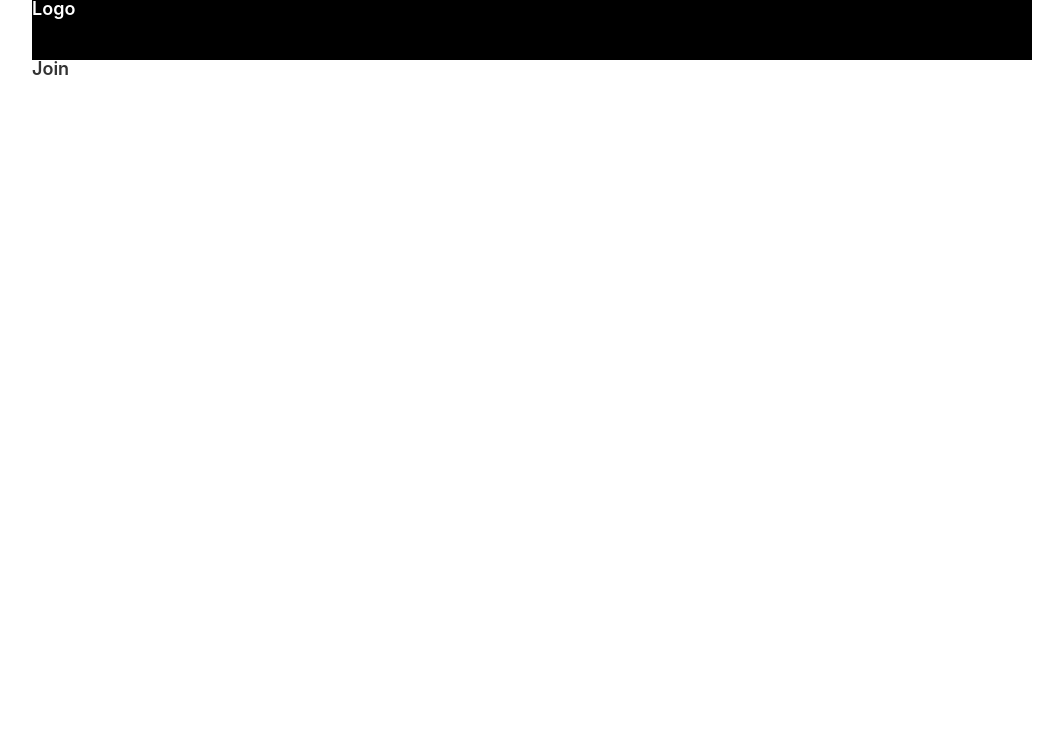
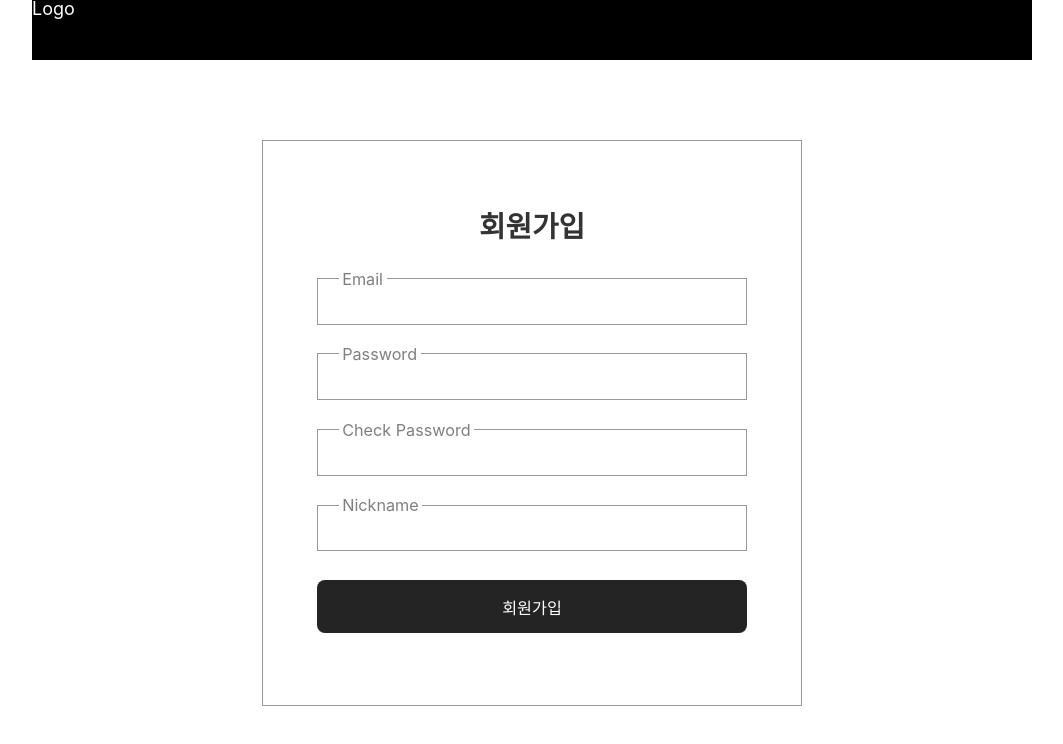
Before and after one commit to hansejun/Q-Port_TEST, a React (Create React App) app: page /join in a window 1280 px wide. Shown: the top 744 px of the page, without its empty margins (108-1171 px from the left). Built offline with nearby package versions, Linux system fonts and the light colour scheme; a web font is replaced by a local one.

Commit message:
로그인 회원가입 페이지 생성

```diff
--- a/package.json
+++ b/package.json
@@ -3,6 +3,9 @@
   "version": "0.1.0",
   "private": true,
   "dependencies": {
+    "@emotion/react": "^11.10.4",
+    "@emotion/styled": "^11.10.4",
+    "@mui/material": "^5.10.10",
     "@reduxjs/toolkit": "^1.8.6",
     "@testing-library/jest-dom": "^5.16.5",
     "@testing-library/react": "^13.4.0",
--- a/src/components/Layout/Layout.jsx
+++ b/src/components/Layout/Layout.jsx
@@ -13,7 +13,6 @@ function Layout({ children }) {
 export default Layout;
 
 const Wrapper = styled.div`
-  font-weight: 600;
   max-width: 1000px;
   margin: 0 auto;
 `;
--- /dev/null
+++ b/src/elem/TextInput.jsx
@@ -0,0 +1,43 @@
+import styled from "styled-components";
+
+function TextInput({ type, register, label }) {
+  return (
+    <InputLabel>
+      <span>{label}</span>
+      <Input {...register} type={type} />
+    </InputLabel>
+  );
+}
+export default TextInput;
+const InputLabel = styled.label`
+  position: relative;
+  span {
+    position: absolute;
+    font-size: 0.9rem;
+    color: rgba(0, 0, 0, 0.5);
+    background-color: white;
+    top: -0.4rem;
+    left: 1.2rem;
+    padding: 0 0.2rem;
+  }
+  &:focus-within span {
+    color: #7298ff;
+  }
+`;
+const Input = styled.input`
+  width: 100%;
+  padding: 0.8rem 0.6rem;
+  font-size: 0.8rem;
+  border: 1px solid rgba(0, 0, 0, 0.4);
+  background-color: white;
+  &:-webkit-autofill {
+    -webkit-box-shadow: 0 0 0 1000px white inset;
+  }
+  &:focus {
+    border: 1.5px solid #7298ff;
+
+    &::placeholder {
+      opacity: 0;
+    }
+  }
+`;
--- a/src/pages/Join.jsx
+++ b/src/pages/Join.jsx
@@ -1,10 +1,123 @@
+import { useForm } from "react-hook-form";
+import styled from "styled-components";
 import Layout from "../components/Layout/Layout";
-
+import TextInput from "../elem/TextInput";
+import Button from "../elem/Button";
 function Join() {
+  const {
+    register,
+    handleSubmit,
+    formState: { errors },
+    setError,
+  } = useForm();
+  const onValid = (inputs) => {
+    if (inputs.password !== inputs.password2) {
+      setError(
+        "password2",
+        { message: "비밀번호가 일치하지 않습니다." },
+        { shouldFocus: true }
+      );
+    }
+  };
   return (
     <Layout>
-      <div>Join</div>
+      <JoinContainer>
+        <Form onSubmit={handleSubmit(onValid)}>
+          <h1>회원가입</h1>
+          <TextInput
+            register={{
+              ...register("email", {
+                required: "이메일을 입력해주세요",
+                pattern: {
+                  value:
+                    /^[0-9a-zA-Z]([-_.]?[0-9a-zA-Z])*@[0-9a-zA-Z]([-_.]?[0-9a-zA-Z])*.[a-zA-Z]{2,3}$/i,
+                  message: "이메일을 확인해주세요.",
+                },
+              }),
+            }}
+            type={"email"}
+            label={"Email"}
+          />
+          <ErrorMessage>{errors.email && errors.email.message}</ErrorMessage>
+          <TextInput
+            register={{
+              ...register("password", {
+                required: "비밀번호를 입력해주세요.",
+                minLength: {
+                  value: 3,
+                  message: "비밀번호는 3자 이상으로 작성해야합니다.",
+                },
+              }),
+            }}
+            label="Password"
+            type="password"
+          />
+          <ErrorMessage>
+            {errors.password && errors.password.message}
+          </ErrorMessage>
+          <TextInput
+            register={{
+              ...register("password2", {
+                required: "비밀번호를 입력해주세요.",
+                minLength: {
+                  value: 3,
+                  message: "비밀번호는 3자 이상으로 작성해야합니다.",
+                },
+              }),
+            }}
+            label="Check Password"
+            type="password"
+          />
+          <ErrorMessage>
+            {errors.password2 && errors.password2.message}
+          </ErrorMessage>
+          <TextInput
+            register={{
+              ...register("nickname", {
+                required: "닉네임을 입력해주세요.",
+                minLength: {
+                  value: 3,
+                  message: "닉네임은 2자 이상으로 작성해야합니다.",
+                },
+              }),
+            }}
+            label="Nickname"
+            type="text"
+          />
+          <ErrorMessage>
+            {errors.nickname && errors.nickname.message}
+          </ErrorMessage>
+          <Button _width="100%" _fontSize="0.9rem" _padding="0.8rem">
+            회원가입
+          </Button>
+        </Form>
+      </JoinContainer>
     </Layout>
   );
 }
 export default Join;
+
+const JoinContainer = styled.div`
+  padding: 10vh;
+`;
+const Form = styled.form`
+  display: flex;
+  flex-direction: column;
+  width: 100%;
+  width: 30rem;
+  padding: 4rem 3rem;
+  border: 1px solid rgba(0, 0, 0, 0.4);
+  margin: 0 auto;
+  h1 {
+    text-align: center;
+    margin-bottom: 2rem;
+    font-size: 1.6rem;
+    font-weight: 600;
+  }
+`;
+const ErrorMessage = styled.span`
+  padding-top: 0.2rem;
+  height: 1.6rem;
+  color: red;
+  font-size: 0.75rem;
+`;
--- a/src/pages/Login.jsx
+++ b/src/pages/Login.jsx
@@ -1,11 +1,81 @@
+import { useForm } from "react-hook-form";
+import styled from "styled-components";
 import Layout from "../components/Layout/Layout";
+import TextInput from "../elem/TextInput";
+import Button from "../elem/Button";
+function Login() {
+  const {
+    register,
+    handleSubmit,
 
-function Login() {
+    formState: { errors },
+  } = useForm();
+  const onValid = (inputs) => {};
+
   return (
     <Layout>
-      <div>login</div>
+      <LoginContainer as="main">
+        <Form onSubmit={handleSubmit(onValid)}>
+          <h1>로그인</h1>
+          <TextInput
+            register={{
+              ...register("email", {
+                required: "이메일을 입력해주세요",
+                pattern: {
+                  value:
+                    /^[0-9a-zA-Z]([-_.]?[0-9a-zA-Z])*@[0-9a-zA-Z]([-_.]?[0-9a-zA-Z])*.[a-zA-Z]{2,3}$/i,
+                  message: "이메일을 확인해주세요.",
+                },
+              }),
+            }}
+            type={"email"}
+            label={"Email"}
+          />
+          <ErrorMessage>{errors.email && errors.email.message}</ErrorMessage>
+          <TextInput
+            register={{
+              ...register("password", { required: "비밀번호를 입력해주세요." }),
+            }}
+            label="password"
+            type="password"
+          />
+          <ErrorMessage>
+            {errors.password && errors.password.message}
+          </ErrorMessage>
+
+          <Button _width="100%" _fontSize="0.9rem" _padding="0.8rem">
+            로그인
+          </Button>
+        </Form>
+      </LoginContainer>
     </Layout>
   );
 }
 
 export default Login;
+
+const LoginContainer = styled.div`
+  padding: 10vh;
+`;
+
+const Form = styled.form`
+  display: flex;
+  flex-direction: column;
+  width: 100%;
+  width: 30rem;
+  padding: 4rem 3rem;
+  border: 1px solid rgba(0, 0, 0, 0.4);
+  margin: 0 auto;
+  h1 {
+    text-align: center;
+    margin-bottom: 2rem;
+    font-size: 1.6rem;
+    font-weight: 600;
+  }
+`;
+const ErrorMessage = styled.span`
+  padding-top: 0.2rem;
+  height: 1.6rem;
+  color: red;
+  font-size: 0.75rem;
+`;
--- a/src/styles/GlobalStyle.js
+++ b/src/styles/GlobalStyle.js
@@ -103,10 +103,11 @@ body{
   font-family: "San Francisco", -apple-system, BlinkMacSystemFont, 'Segoe UI', Roboto, Oxygen, Ubuntu, Cantarell, 'Open Sans', 'Helvetica Neue', sans-serif;
   background-color: ${(props) => props.theme.bgColor};
   color:${(props) => props.theme.fontColor};
+
 }
 input{
   outline: none;
-  border: none;
+  transition: visibility 0.3s linear;
 }
 textarea{
   outline: none;
```
Also changed, not shown: 1 other file (tests, documents, lock files or other folders).
